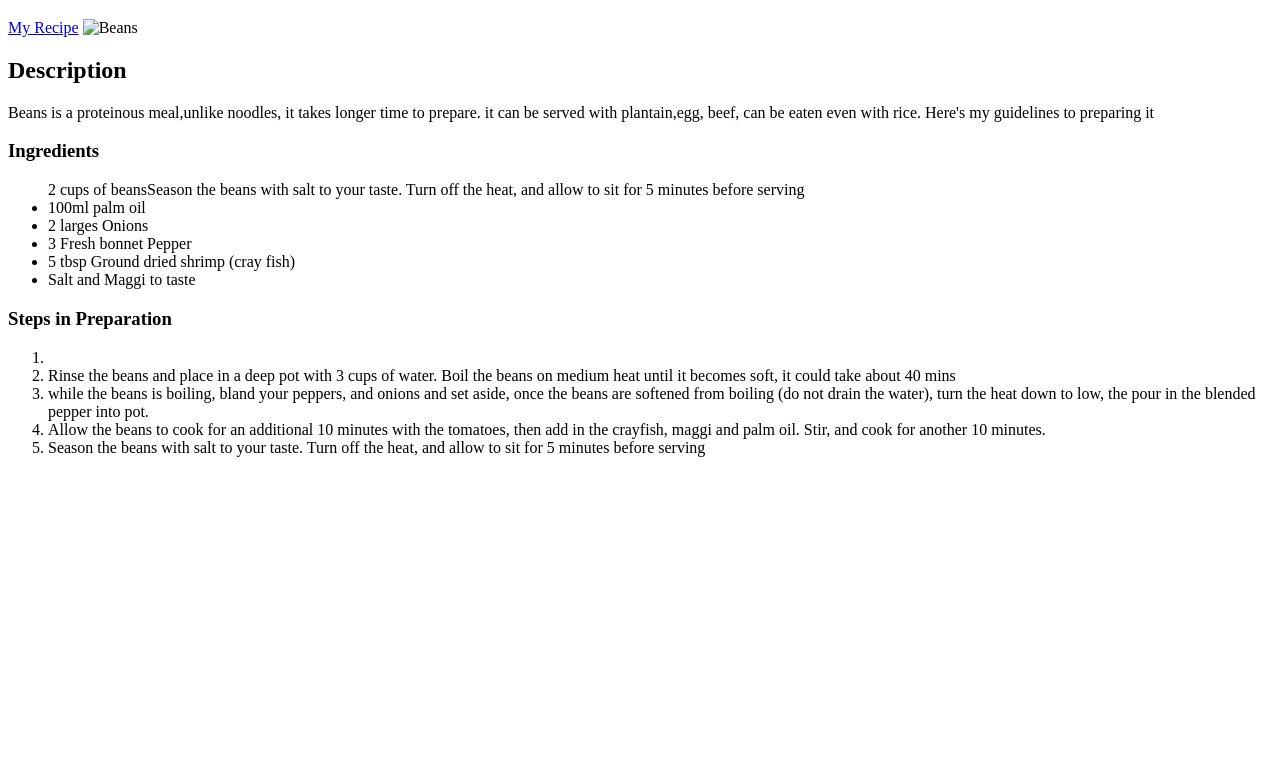
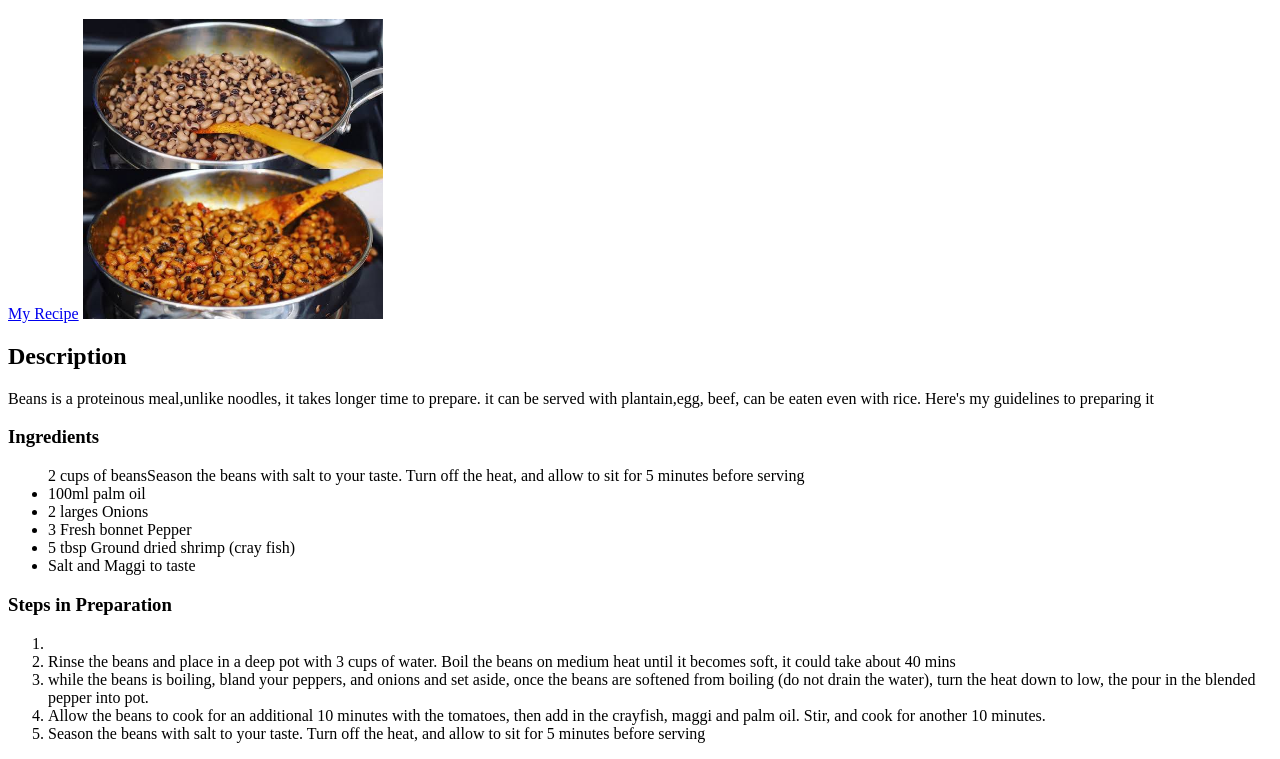
Before and after one commit to JoyfulSplash1/My-Recipe, a plain HTML site: page beans.html in a window 1280 px wide. Shown: the part 61-820 px from the top of the page. Drawn offline with Linux system fonts and the light colour scheme; the site is published under a folder, as on GitHub Pages, so addresses that start at the root find nothing.

Commit message:
My Recipe

```diff
--- a/beans.html
+++ b/beans.html
@@ -9,7 +9,7 @@
 <body>
     <h1>Recipe for Beans</h1>
     <a href="../index.html"> My Recipe</a>
-    <img src="/beans.png" alt ="Beans" width="300">
+    <img src="./beans.png" alt ="Beans" width="300">
   <h2>Description</h2>
   <p>Beans is a proteinous meal,unlike noodles, it takes longer time to prepare. it can be served with plantain,egg, beef, can be eaten even with rice. Here's my guidelines to preparing it
 </p>
```
Also changed, not shown: indomie.html (+1 -1 lines).
